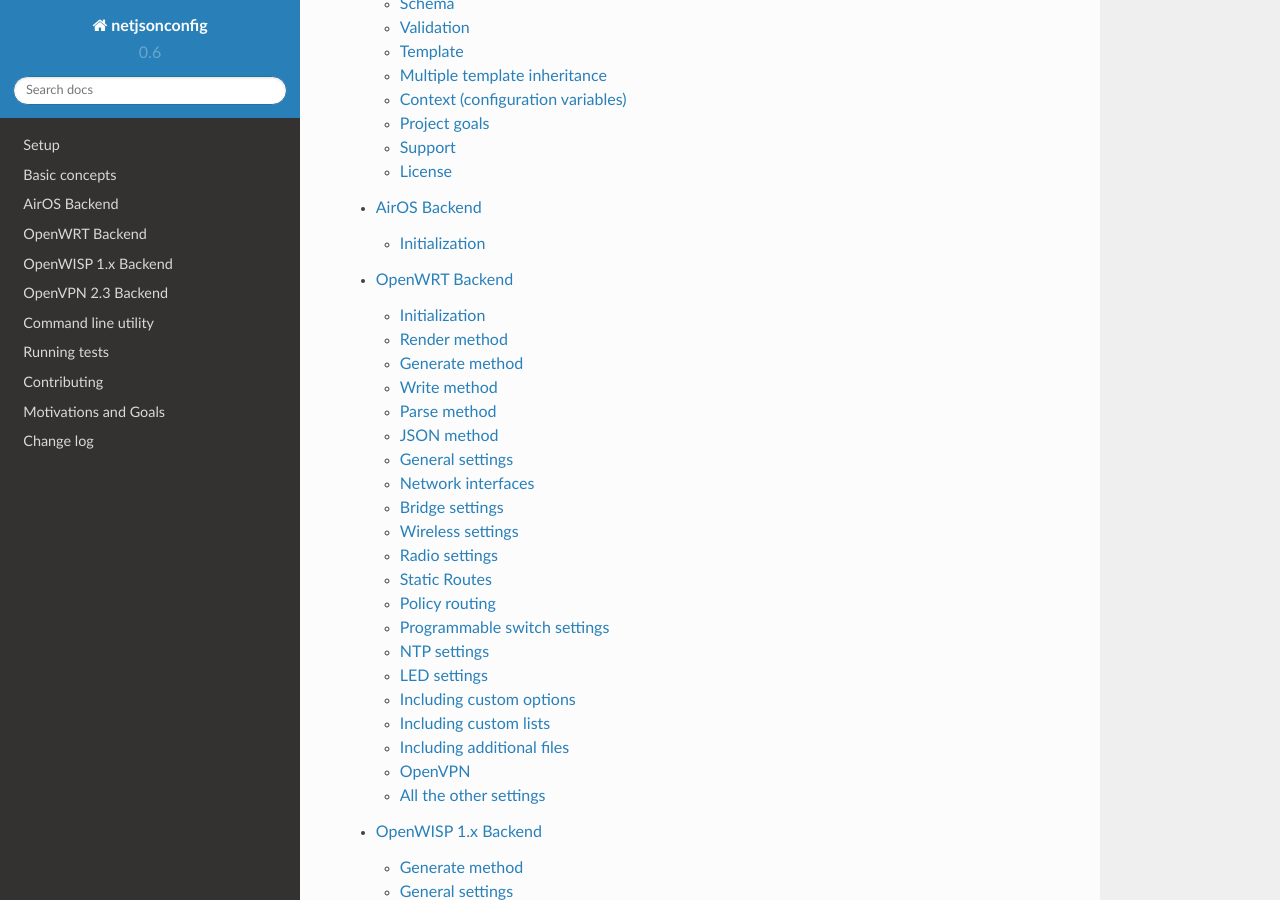
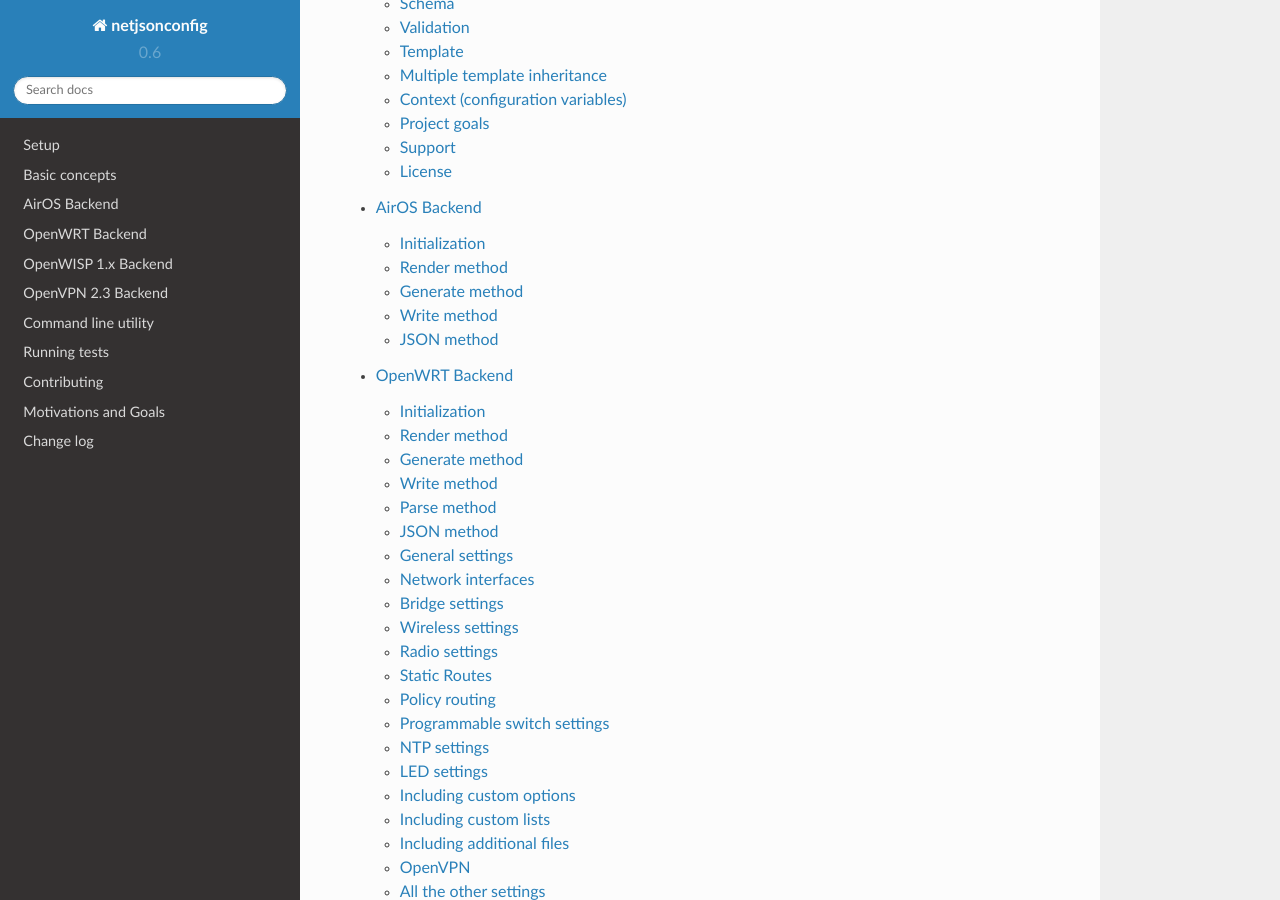
Before and after one commit to openwisp/netjsonconfig, a Sphinx documentation site: the page built from docs/source/index.rst, in a window 1280 px wide and 900 px high, scrolled down 1308 px. Built offline with Sphinx 7.4.7 and the Read the Docs theme 2.0.0, drawn with Linux system fonts in a browser that asks for light colours.

Commit message:
[docs] add method documentation for backen

```diff
--- a/docs/source/backends/airos.rst
+++ b/docs/source/backends/airos.rst
@@ -29,3 +29,25 @@
     * :ref:`configuration_dictionary`
     * :ref:`template`
     * :ref:`context`
+
+Render method
+-------------
+
+.. automethod:: netjsonconfig.AirOS.render
+
+Generate method
+---------------
+
+.. automethod:: netjsonconfig.AirOS.generate
+
+
+Write method
+------------
+
+.. automethod:: netjsonconfig.AirOS.write
+
+
+JSON method
+-----------
+
+.. automethod:: netjsonconfig.AirOS.json
```
Also changed, not shown: other parts of docs/source/backends/airos.rst (+1 -1 lines).
